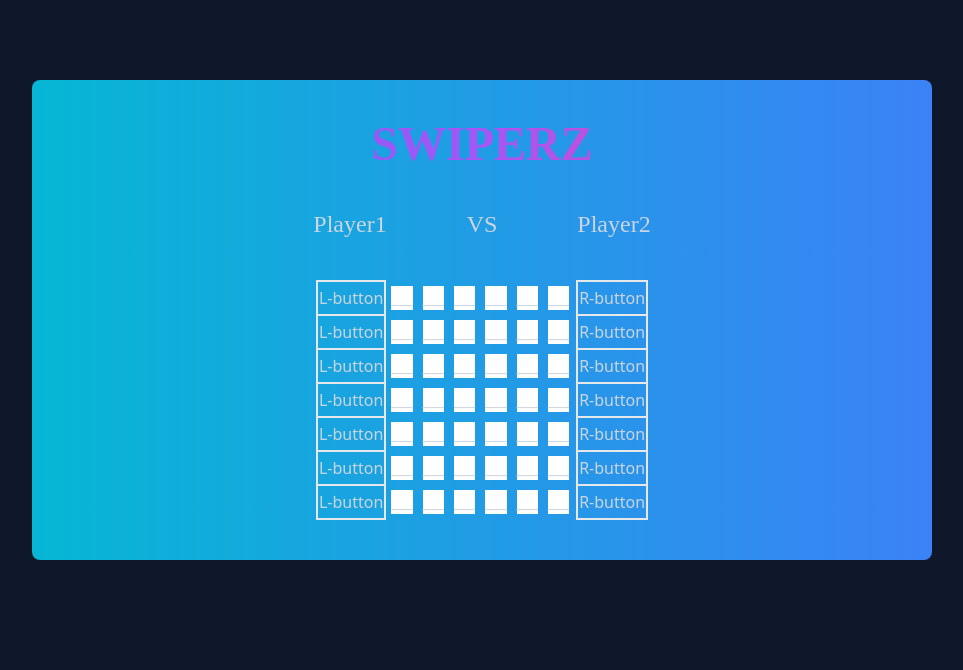
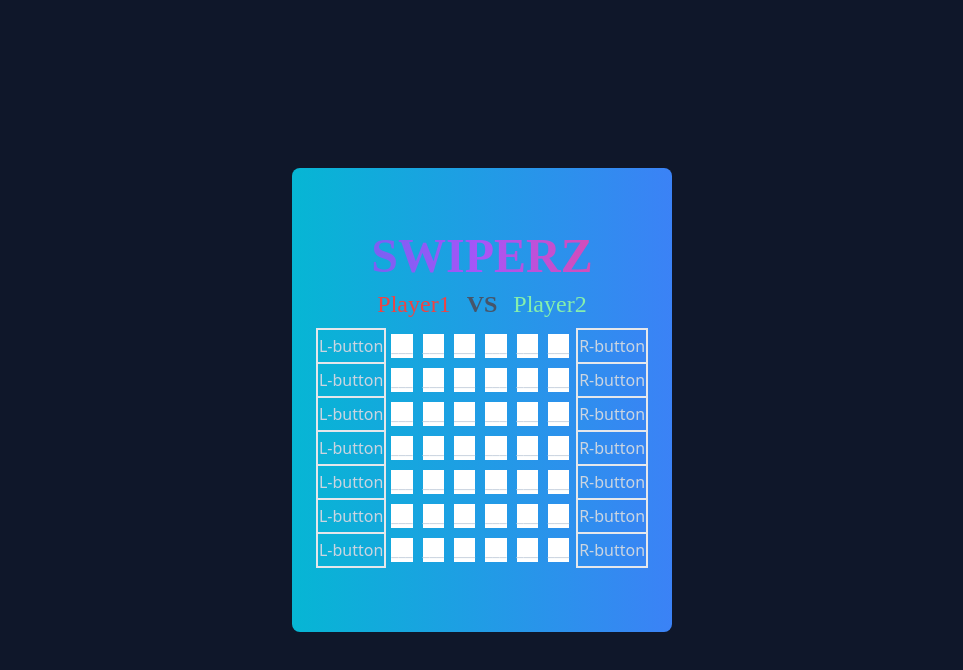
Before and after one commit to marcschul/swiperz, a React (Create React App) app: page / in a window 1280 px wide. Shown: the top 670 px of the page, without its empty margins (158-1121 px from the left). Built offline with nearby package versions, Linux system fonts and the light colour scheme; a web font is replaced by a local one.

Commit message:
update css

```diff
--- a/src/App.jsx
+++ b/src/App.jsx
@@ -22,7 +22,8 @@ function App() {
   });
 
   return (
-    <div className="bg-slate-500 text-slate-300 flex-col text-center mx-auto md:container md:mx-auto xl:mt-20 rounded-lg xl:w-[900px] p-10 bg-gradient-to-r from-cyan-500 to-blue-500">
+    <div className="flex justify-center items-center h-screen">
+      <div className="bg-gradient-to-r from-cyan-500 to-blue-500 p-6 rounded-lg text-center">
         <Header
           player1={gameState.player1}
           player2={gameState.player2}
@@ -32,6 +33,7 @@ function App() {
           setGameState={setGameState}
         />
       </div>
+    </div>
   );
 }
 
--- a/src/components/Board/Grid.jsx
+++ b/src/components/Board/Grid.jsx
@@ -16,7 +16,7 @@ export default function Grid(props) {
   }
 
   return (
-    <div className="flex justify-center">
+    <div className="flex justify-center pb-10 text-slate-300 ">
       <table>
         <tbody className="m-">
           {grid.map((item, index) => {
--- a/src/components/Header.jsx
+++ b/src/components/Header.jsx
@@ -4,12 +4,12 @@ export default function Header(props) {
   const player2 = props.player2;
 
   return (
-    <div className="font-paint">
-    <h1 className="text-5xl font-extrabold text-transparent bg-clip-text bg-gradient-to-r from-indigo-500 via-purple-500 to-pink-500">SWIPERZ</h1>
+    <div className="flex-col font-paint flex justify-center">
+    <h1 className="text-5xl font-extrabold text-transparent bg-clip-text bg-gradient-to-r from-indigo-500 via-purple-500 to-pink-500 pt-10">SWIPERZ</h1>
       <div className="flex justify-center text-2xl">
-        <h2 className="p-10">{player1}</h2>
-        <h2 className="p-10"> VS </h2>
-        <h2 className="p-10">{player2}</h2>
+        <h2 className="p-2 text-red-500">{player1}</h2>
+        <h2 className="p-2 font-extrabold text-slate-600"> VS </h2>
+        <h2 className="p-2 text-green-300">{player2}</h2>
       </div>
     </div>
   )
```
Lines whose indentation alone changed are shown as unchanged.
